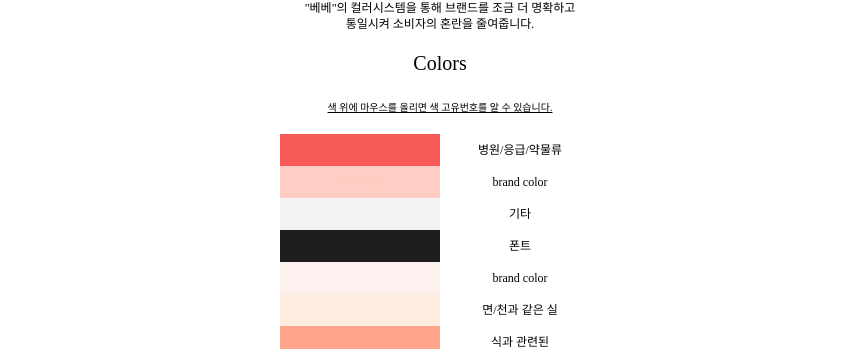
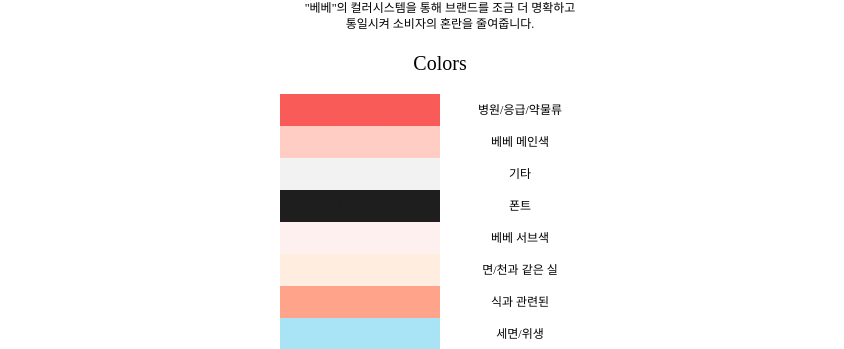
Before and after one commit to tae2seat/bebe-react, a React (Vite) app: page / in a window 1280 px wide. Shown: the part 1895-2244 px from the top of the page, without its empty margins (200-1044 px from the left). Built offline with nearby package versions, Linux system fonts and the light colour scheme.

Commit message:
color text 변경

```diff
--- a/src/components/company/Colors.jsx
+++ b/src/components/company/Colors.jsx
@@ -12,10 +12,11 @@ export default function Colors() {
         통일시켜 소비자의 혼란을 줄여줍니다.
       </p>
       <h1 className="text-[20px] my-4">Colors</h1>
+
+      <ColorBox />
       <span className="text-[10px] underline">
         색 위에 마우스를 올리면 색 고유번호를 알 수 있습니다.
       </span>
-      <ColorBox />
     </section>
   );
 }
--- a/src/components/company/colorCard/ColorBox.jsx
+++ b/src/components/company/colorCard/ColorBox.jsx
@@ -9,7 +9,7 @@ export default function ColorBox() {
     },
     {
       name: "#FFCDC3",
-      info: "brand color",
+      info: "베베 메인색",
       bgcolor: "bg-brand2",
       hoverText: "hover:text-black",
       text: "text-brand2",
@@ -30,7 +30,7 @@ export default function ColorBox() {
     },
     {
       name: "#FFF0F0",
-      info: "brand color",
+      info: "베베 서브색",
       bgcolor: "bg-brand5",
       hoverText: "hover:text-black",
       text: "text-brand5",
```
